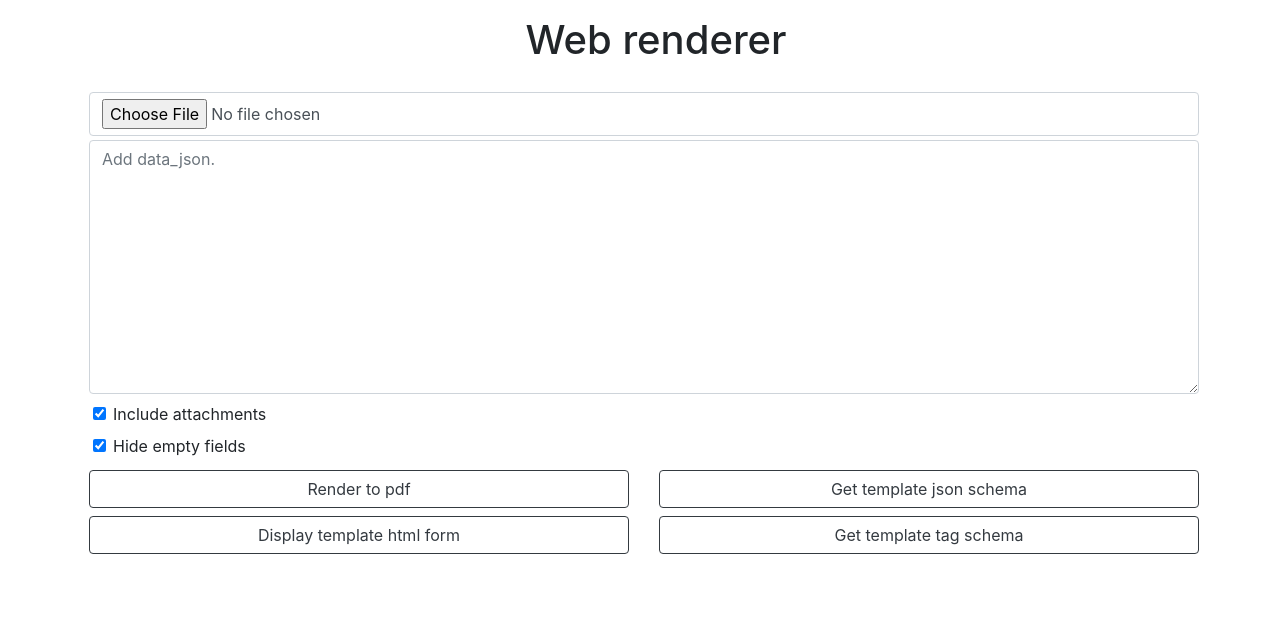
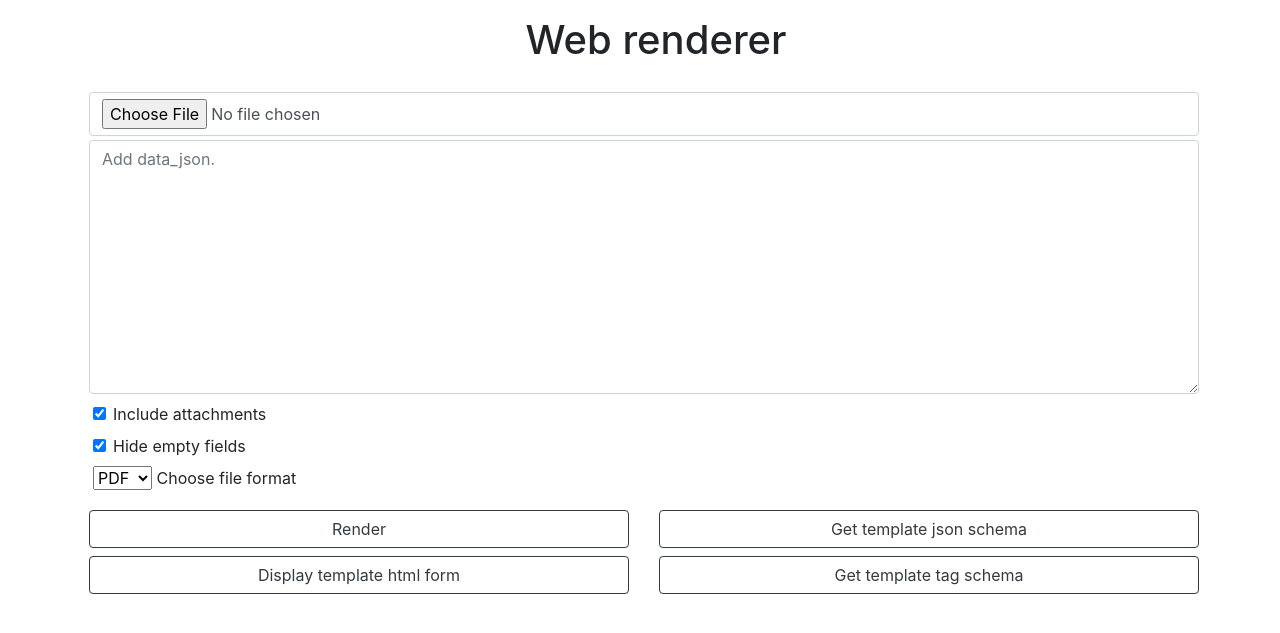
Before and after one commit to openprocurement/web-renderer, a Flask app: page / in a window 1280 px wide. Shown: the top 633 px of the page. Run offline with Flask 2, Linux system fonts and the light colour scheme; parts of the project's set-up code (start-up, migrations or seed data) failed here and were passed over; some libraries are stand-ins or nearby versions.

Commit message:
Add support export in docx format

```diff
--- a/app/decorators.py
+++ b/app/decorators.py
@@ -14,6 +14,7 @@ def form_data(cls):
         CONTRACT_TEMPLATE = 'contractTemplate'
         CONTRACT_DATA = 'contractData'
         CONTRACT_PROFORMA = 'contractProforma'
+        DOC_TYPE = 'doc_type'
 
         def __init__(self, *args, **kargs):
             super(FormData, self).__init__(*args, **kargs)
--- a/app/templates/upload_form.html
+++ b/app/templates/upload_form.html
@@ -30,9 +30,16 @@
                             <input type="checkbox" class="form-check-input" id="hide_empty_fields" name="hide_empty_fields" checked>
                             <label class="form-check-label" for="hide_empty_fields">Hide empty fields</label>
                         </div>
+                        <div class="form-select m-2">
+                            <select id="doc_type" name="doc_type" class="from-select">
+                                <option value="pdf" selected>PDF</option>
+                                <option value="docx">docx</option>
+                            </select>
+                            <label class="form-select-label" for="doc_type">Choose file format</label>
+                        </div>
                         <div class="row">
                             <div class="col-md-6">
-                                <input type="submit" id="submit" name="submit" class="btn btn-outline-dark m-1" style="width: 100%;" value="Render to pdf">
+                                <input type="submit" id="submit" name="submit" class="btn btn-outline-dark m-1" style="width: 100%;" value="Render">
                                 <input type="submit" id="display_template_form" name="display_template_form" class="btn btn-outline-dark m-1" style="width: 100%;" value="Display template html form">
                             </div>
                             <div class="col-md-6">
--- a/app/views.py
+++ b/app/views.py
@@ -13,7 +13,7 @@ from config import Config
 from app import app
 from app.renderers import (
     TemplateFile,
-    DocxToPDFRenderer,
+    Renderer,
     DocxToHTMLRenderer,
     DocxToJSONSchemaRenderer,
     DocxToTagSchemaRenderer,
@@ -140,10 +140,11 @@ class RenderView(MethodView):
             include_attachments = get_checkbox_value(request.form.get(cls.INCLUDE_ATTACHMENTS)) \
                 if request.form.get(cls.INCLUDE_ATTACHMENTS) is not None else False
             document_names = self.form_document_names(request)
-            renderer = DocxToPDFRenderer(
-                json_data, template_file, include_attachments, document_names=document_names, session_id=session['id'])
-            return send_file(renderer.pdf_document.path,  as_attachment=True,
-                             attachment_filename=renderer.pdf_document.output_full_name)
+            doc_type = request.form.get(cls.DOC_TYPE)
+            renderer = Renderer(json_data, template_file, include_attachments,
+                                document_names=document_names, session_id=session['id'], doc_type=doc_type)
+            return send_file(renderer.file.path,  as_attachment=True,
+                             attachment_filename=renderer.file.output_full_name)
 
 
 @app.after_request
```
Also changed, not shown: app/renderers.py (+21 -5 lines).
